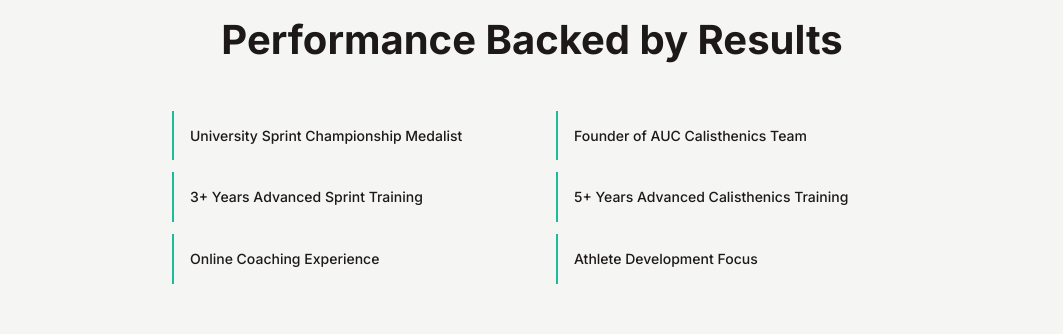
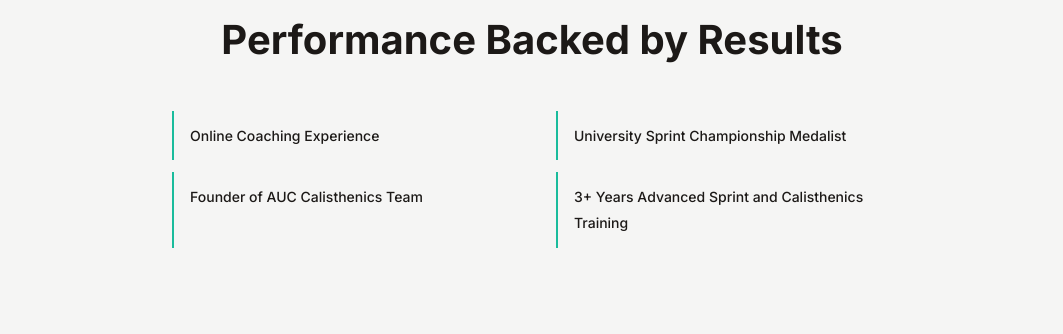
Before and after one commit to TheArkJoe/Frontend, a React (Vite) app: page / in a window 1280 px wide. Shown: the part 1806-2140 px from the top of the page, without its empty margins (108-1171 px from the left). Built offline with nearby package versions, Linux system fonts and the light colour scheme.

Commit message:
edited track record

```diff
--- a/src/i18n/locales/ar.js
+++ b/src/i18n/locales/ar.js
@@ -46,12 +46,10 @@ const ar = {
     label: 'السجل',
     title: 'أداء مدعوم بالنتائج',
     items: [
+      'خبرة تدريب أونلاين',
       'ميدالي بطولة العدو الجامعية',
       'مؤسس فريق الكاليسثنيكس',
-      '+3 سنوات تدريب عدو متقدم',
-      '+5 سنوات تدريب كاليسثنيكس متقدم',
-      'خبرة تدريب أونلاين',
-      'تركيز على تطوير الرياضيين',
+      '+5 سنوات تدريب كاليسثنيكس و عدء متقدم',
     ],
   },
 
--- a/src/i18n/locales/en.js
+++ b/src/i18n/locales/en.js
@@ -46,12 +46,10 @@ const en = {
     label: 'TRACK RECORD',
     title: 'Performance Backed by Results',
     items: [
+      'Online Coaching Experience',
       'University Sprint Championship Medalist',
       'Founder of AUC Calisthenics Team',
-      '3+ Years Advanced Sprint Training',
-      '5+ Years Advanced Calisthenics Training',
-      'Online Coaching Experience',
-      'Athlete Development Focus',
+      '3+ Years Advanced Sprint and Calisthenics Training',
     ],
   },
 
```
